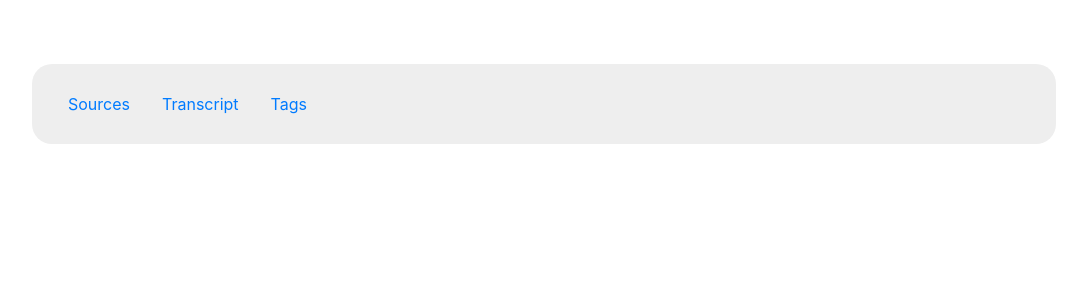
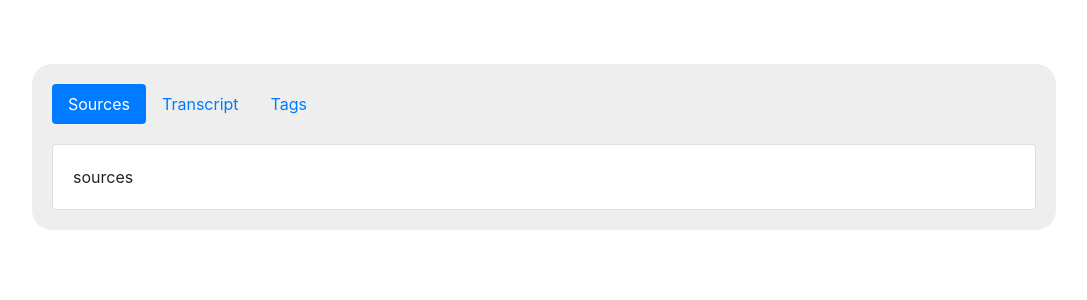
Before and after one commit to kiwipxl/kurzgesagt-tldr, a React (Create React App) app in the folder SPA/: page /video/1 in a window 1280 px wide. Shown: the top 300 px of the page, without its empty margins (96-1183 px from the left). Built offline with nearby package versions, Linux system fonts and the light colour scheme.

Commit message:
support navigating by hashes

```diff
--- a/SPA/src/App.js
+++ b/SPA/src/App.js
@@ -1,21 +1,28 @@
 import React from 'react';
-import { BrowserRouter, Switch, Route, Link } from 'react-router-dom';
+import { BrowserRouter, Switch, Route, Redirect } from 'react-router-dom';
 import './App.css';
 import HomePage from './pages/HomePage';
 import VideoDetailsPage from './pages/VideoDetailsPage';
+import NotFoundPage from './pages/NotFoundPage';
 
 function App() {
   return (
     <div className="App">
       <BrowserRouter>
         <Switch>
-          <Route path="/:videoId/:tab">
+          <Route exact path="/">
+            <HomePage></HomePage>
+          </Route>
+
+          <Route path="/video/:videoId">
             <VideoDetailsPage></VideoDetailsPage>
           </Route>
 
-          <Route path="/">
-            <HomePage></HomePage>
+          <Route path="/404">
+            <NotFoundPage></NotFoundPage>
           </Route>
+
+          <Redirect from='*' to='/404'></Redirect>
         </Switch>
       </BrowserRouter>
     </div>
--- a/SPA/src/components/VideoDetailsNav.js
+++ b/SPA/src/components/VideoDetailsNav.js
@@ -5,15 +5,20 @@ export default (props) => {
     const routerHistory = useHistory();
 
     const onClick = (eventKey) => {
-        routerHistory.push(`/${props.videoId}/${eventKey}`);
+        routerHistory.replace(`/video/${props.videoId}#${eventKey}`);
 
-        if (props.onSwitchTab) {
-            props.onSwitchTab(eventKey);
+        if (props.onClickTab) {
+            props.onClickTab(eventKey);
         }
     };
 
     return (
-        <Nav variant="pills" onSelect={onClick} defaultActiveKey={props.defaultTab}>
+        <Nav
+            variant="pills"
+            onSelect={onClick}
+            activeKey={props.tab || ""}
+            defaultActiveKey={props.defaultTab}
+        >
             <Nav.Item>
                 <Nav.Link eventKey="sources">Sources</Nav.Link>
             </Nav.Item>
--- a/SPA/src/pages/HomePage.js
+++ b/SPA/src/pages/HomePage.js
@@ -5,7 +5,7 @@ export default () => {
     const routerHistory = useHistory();
 
     function onVideoClicked(id) {
-        routerHistory.push(`/${id}/sources`);
+        routerHistory.push(`/video/${id}`);
     }
 
     return (
--- /dev/null
+++ b/SPA/src/pages/NotFoundPage.js
@@ -0,0 +1,9 @@
+import React from 'react';
+
+export default () => {
+    return (
+        <div className="video-feed-container">
+            404 Not Found
+        </div>
+    );
+};
--- a/SPA/src/pages/VideoDetailsPage.js
+++ b/SPA/src/pages/VideoDetailsPage.js
@@ -6,7 +6,22 @@ import VideoSources from '../components/VideoSources';
 import VideoTags from '../components/VideoTags';
 
 export default () => {
-    const { videoId, tab } = useParams();
+    const { videoId } = useParams();
+    const defaultTab = 'sources';
+
+    const [tab, setTab] = React.useState(defaultTab);
+
+    if (window.location.hash !== '') {
+        // Override current tab with hash tab (e.g. /video/3mnSDifDSxQ#transcript)
+        const hashTab = window.location.hash.replace('#', '');
+        if (hashTab !== tab) {
+            setTab(hashTab);
+        }
+    }
+
+    function onClickTab(newTab) {
+        setTab(newTab);
+    }
 
     let detailsEl = null;
     switch (tab) {
@@ -25,7 +40,12 @@ export default () => {
 
     return (
         <div className="video-feed-container">
-            <VideoDetailsNav videoId={videoId} defaultTab={tab}>
+            <VideoDetailsNav
+                videoId={videoId}
+                tab={tab}
+                defaultTab={defaultTab}
+                onClickTab={onClickTab}
+            >
 
             </VideoDetailsNav>
 
```
Also changed, not shown: 1 other file (tests, documents, lock files or other folders).
